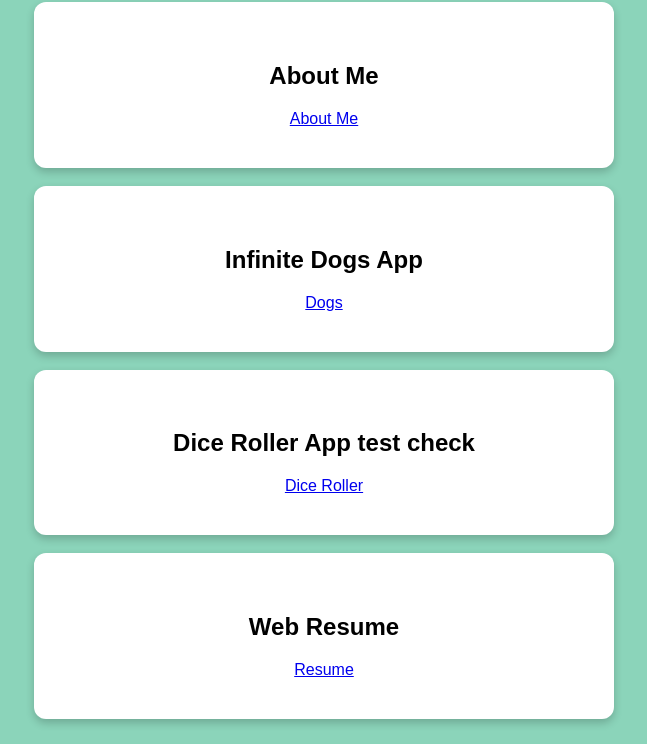
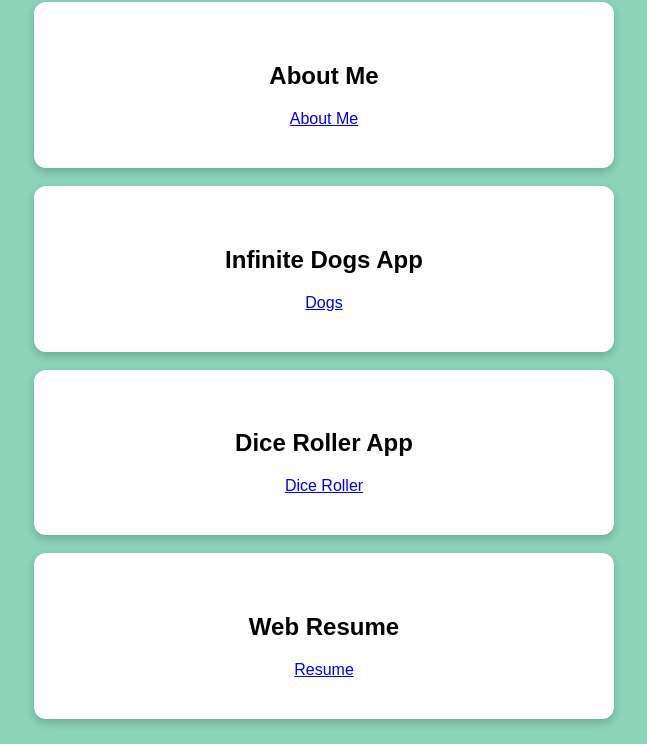
Before and after one commit to Jchave2000/Assignment-Portfolio, a plain HTML site: page index.html in a window 1280 px wide. Shown: the part 103-847 px from the top of the page, without its empty margins (316-963 px from the left). Drawn offline with Linux system fonts and the light colour scheme.

Commit message:
updating index.html

```diff
--- a/index.html
+++ b/index.html
@@ -21,7 +21,7 @@
     </div>
     <br>
     <div>
-        <h2>Dice Roller App test check</h2>
+        <h2>Dice Roller App</h2>
         <a href="https://dice-roller-jc-aeeah5ftbrexdmd6.canadacentral-01.azurewebsites.net/"
         target="_blank">Dice Roller</a>
     </div>
```
